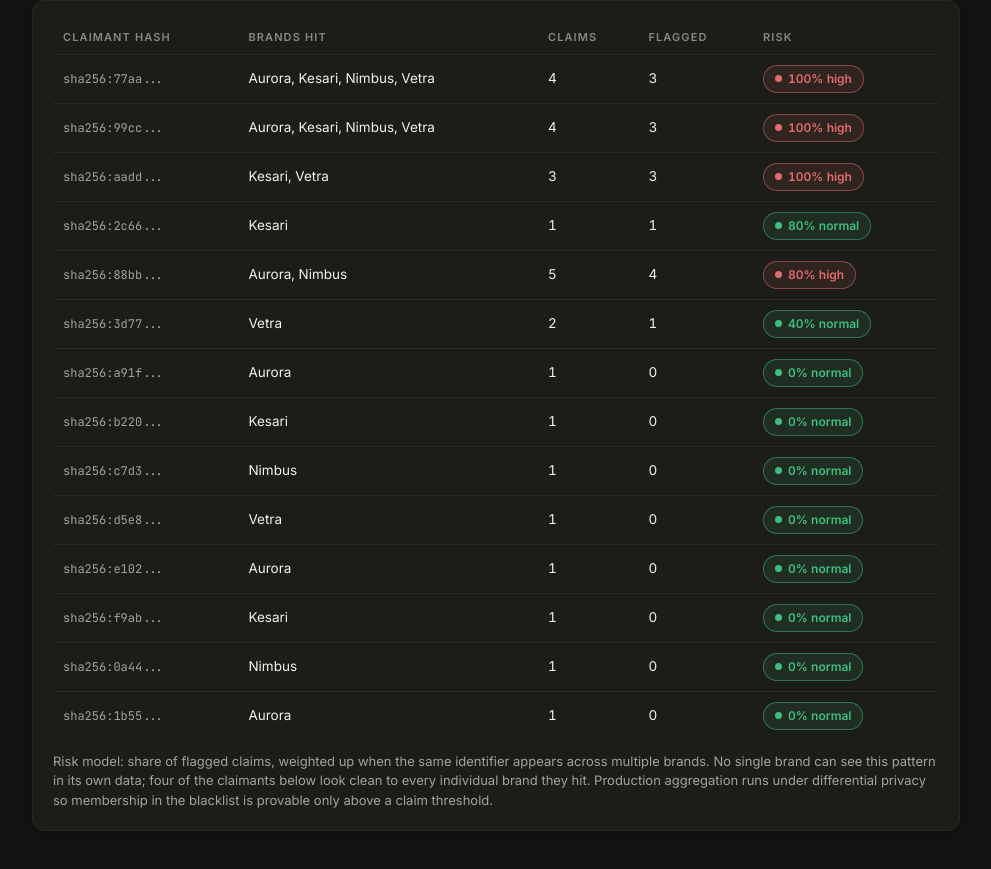
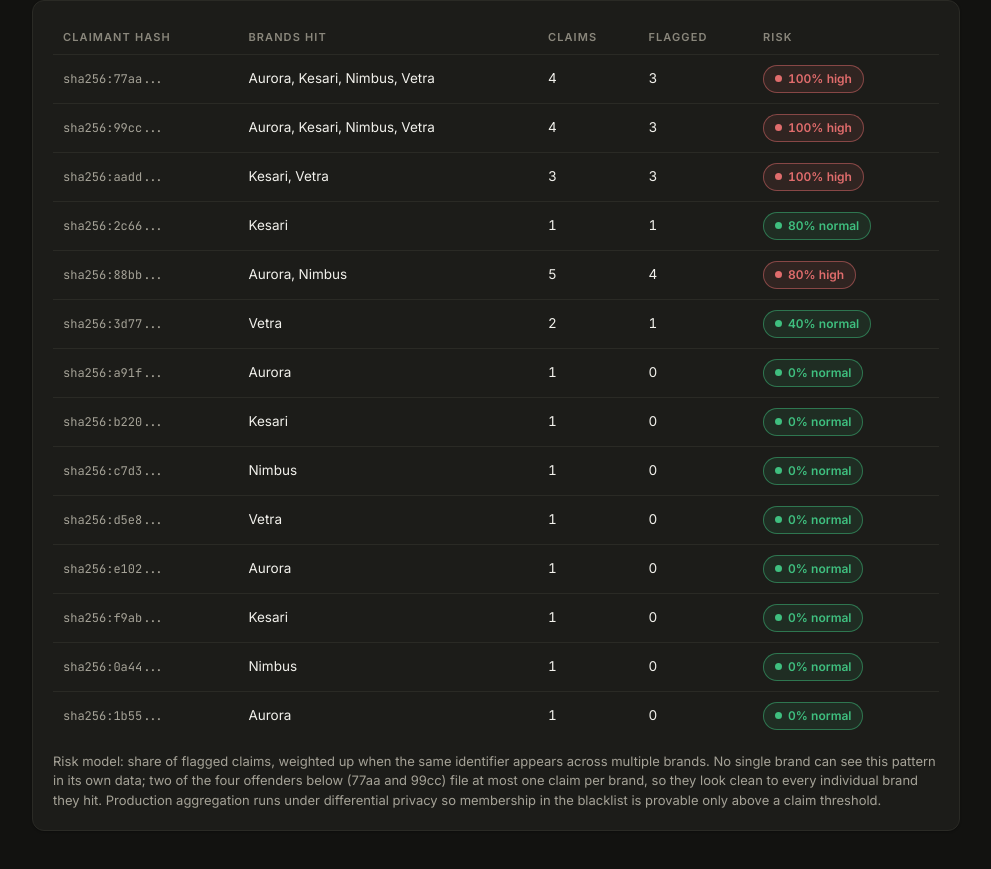
Before and after one commit to N9601/IQOO2k26, a website: page intel.html in a window 1280 px wide. Shown: the part 901-1770 px from the top of the page, without its empty margins (144-1135 px from the left). Drawn offline with Linux system fonts and the light colour scheme.

Commit message:
Correct the intel page claim: two offenders, not four, look clean to every single brand

```diff
--- a/intel.html
+++ b/intel.html
@@ -55,7 +55,7 @@
       <thead><tr><th>Claimant hash</th><th>Brands hit</th><th>Claims</th><th>Flagged</th><th>Risk</th></tr></thead>
       <tbody></tbody>
     </table>
-    <p class="sub" style="margin-top:12px">Risk model: share of flagged claims, weighted up when the same identifier appears across multiple brands. No single brand can see this pattern in its own data; four of the claimants below look clean to every individual brand they hit. Production aggregation runs under differential privacy so membership in the blacklist is provable only above a claim threshold.</p>
+    <p class="sub" style="margin-top:12px">Risk model: share of flagged claims, weighted up when the same identifier appears across multiple brands. No single brand can see this pattern in its own data; two of the four offenders below (77aa and 99cc) file at most one claim per brand, so they look clean to every individual brand they hit. Production aggregation runs under differential privacy so membership in the blacklist is provable only above a claim threshold.</p>
   </div>
 
   <div class="spacer"></div>
```
